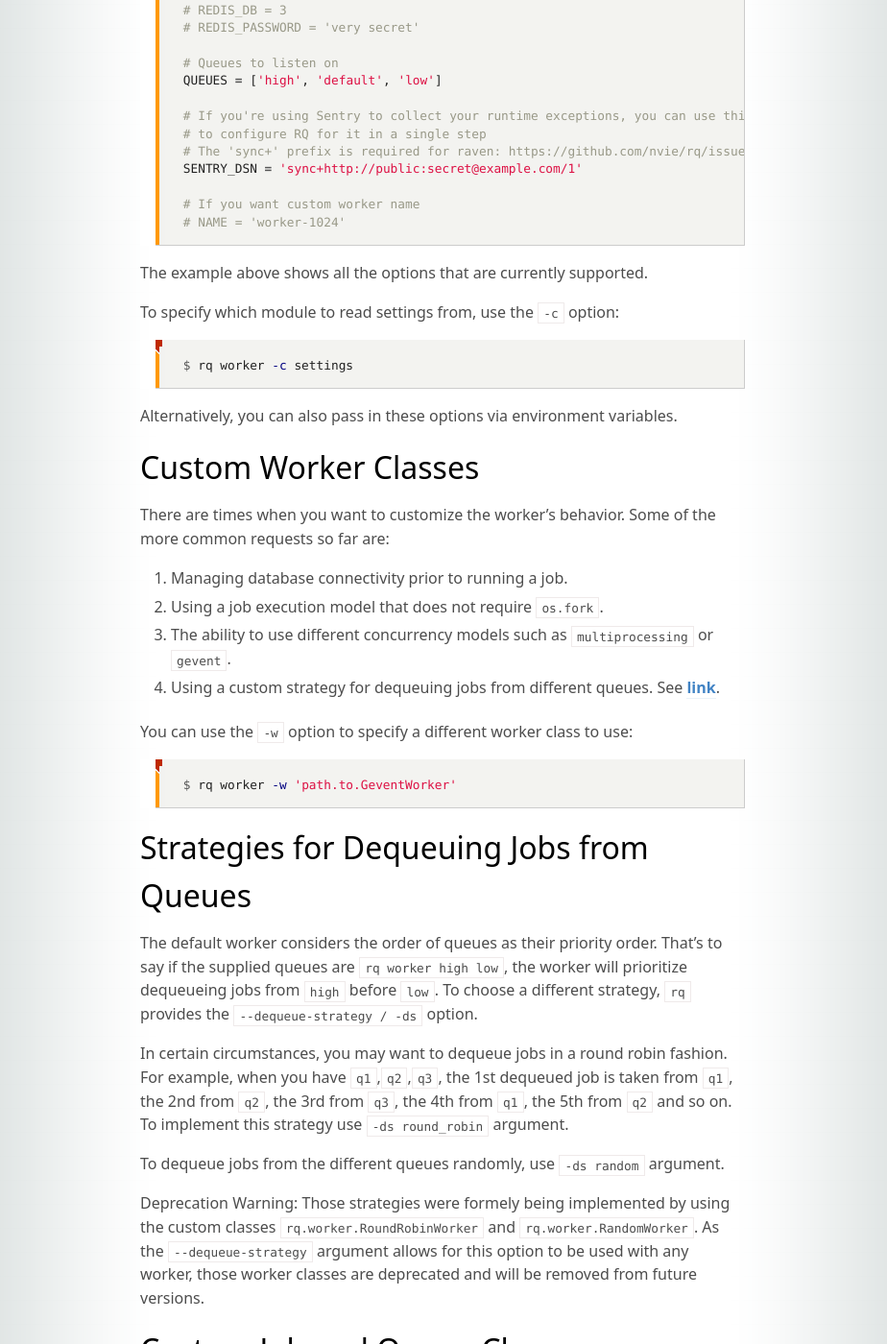
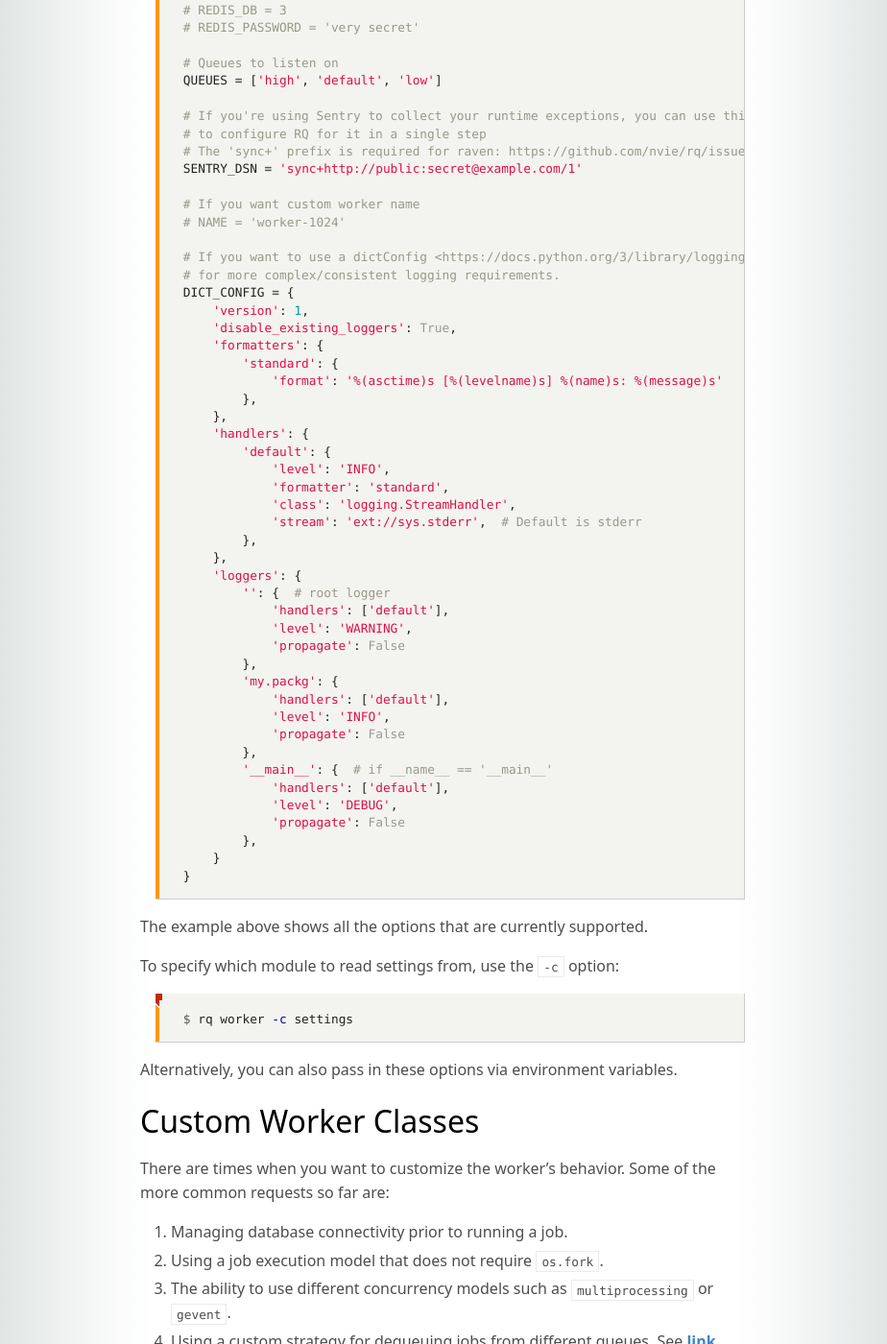
Before and after one commit to rq/rq, a Jekyll site: the page built from docs/docs/workers.md, in a window 1280 px wide and 1400 px high, scrolled down 6095 px. Shown: the whole window at 96% size, without its empty margins (179-1103 px from the left). Built offline with Jekyll 4.4.1, drawn with Linux system fonts in a browser that asks for light colours; some web fonts are replaced; comment, search, counter and statistics services are not loaded.

Commit message:
added simple test and documentation for DICT_CONFIG

````diff
--- a/docs/docs/workers.md
+++ b/docs/docs/workers.md
@@ -276,6 +276,43 @@ SENTRY_DSN = 'sync+http://public:secret@example.com/1'
 
 # If you want custom worker name
 # NAME = 'worker-1024'
+
+# If you want to use a dictConfig <https://docs.python.org/3/library/logging.config.html#logging-config-dictschema>
+# for more complex/consistent logging requirements.
+DICT_CONFIG = {
+    'version': 1,
+    'disable_existing_loggers': True,
+    'formatters': {
+        'standard': {
+            'format': '%(asctime)s [%(levelname)s] %(name)s: %(message)s'
+        },
+    },
+    'handlers': {
+        'default': {
+            'level': 'INFO',
+            'formatter': 'standard',
+            'class': 'logging.StreamHandler',
+            'stream': 'ext://sys.stderr',  # Default is stderr
+        },
+    },
+    'loggers': {
+        '': {  # root logger
+            'handlers': ['default'],
+            'level': 'WARNING',
+            'propagate': False
+        },
+        'my.packg': {
+            'handlers': ['default'],
+            'level': 'INFO',
+            'propagate': False
+        },
+        '__main__': {  # if __name__ == '__main__'
+            'handlers': ['default'],
+            'level': 'DEBUG',
+            'propagate': False
+        },
+    }
+}
 ```
 
 The example above shows all the options that are currently supported.
````
Also changed, not shown: 1 other file.
